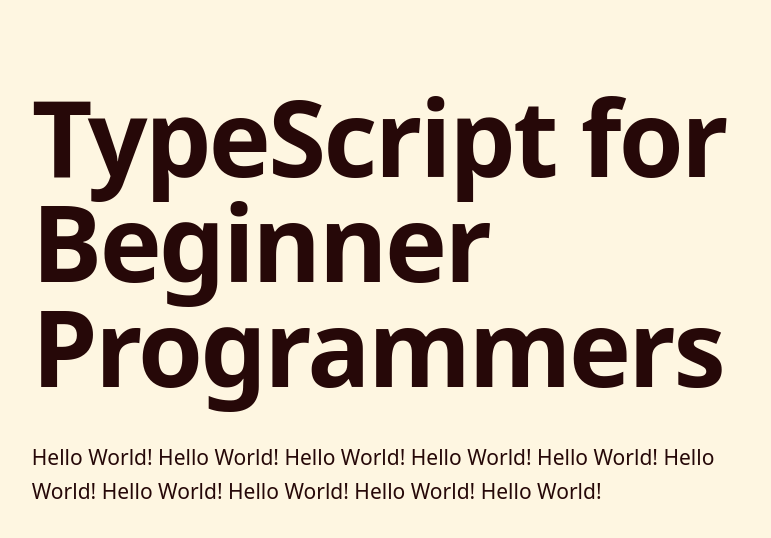
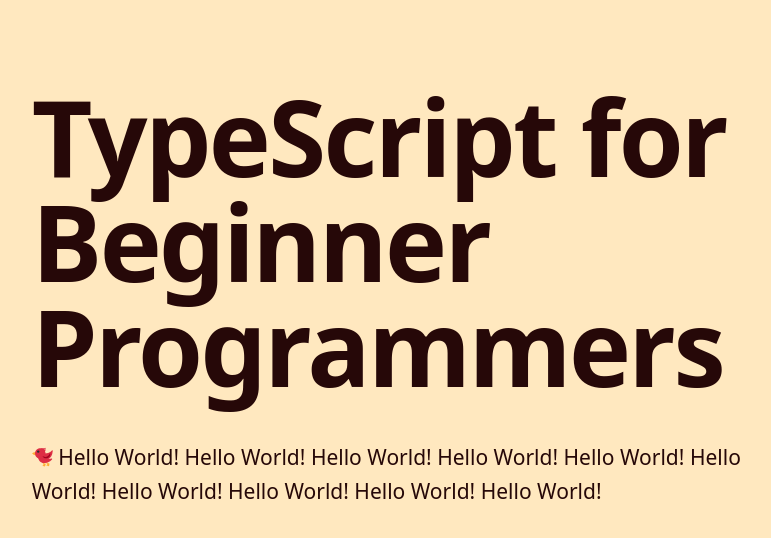
Before and after one commit to chibicode/TypeScript-for-Beginner-Programmers, a Next.js app: page / in a window 1280 px wide. Shown: the top 538 px of the page, without its empty margins (244-1015 px from the left). Built offline with nearby package versions, Linux system fonts and the light colour scheme.

Commit message:
Emoji support

```diff
--- a/package.json
+++ b/package.json
@@ -19,9 +19,11 @@
     "start": "next start",
     "tsc": "tsc",
     "eslint": "eslint --ext .js,.ts,.tsx .",
-    "eslint:fix": "eslint --ext .js,.ts,.tsx --fix ."
+    "eslint:fix": "eslint --ext .js,.ts,.tsx --fix .",
+    "svgr": "svgr --ext tsx --no-svgo --no-dimensions -d ."
   },
   "devDependencies": {
+    "@svgr/cli": "^4.3.3",
     "@types/color": "^3.0.0",
     "@types/luxon": "^1.15.2",
     "@types/node": "^12.12.7",
--- /dev/null
+++ b/src/components/Emoji/Bird.tsx
@@ -0,0 +1,41 @@
+import React from 'react'
+
+const SvgBird = (props: React.SVGProps<SVGSVGElement>) => (
+  <svg viewBox="0 0 36 36" {...props}>
+    <path
+      fill="#FFAC33"
+      d="M8.916 12.88c-.111 1.652 1.768 3.126-.712 2.959-2.48-.167-7.836-2.533-7.768-3.53s3.708-2.757 6.188-2.59c2.48.166 2.404 1.508 2.292 3.161zm20.122 16.049c-.202-.032-.392.015-.564.095-2.325.232-3.225-1.885-3.225-1.885-.439-.336-.981-2.009-1.589-1.215l.187 1.402c.187 1.402 2.57 3.224 2.57 3.224l-1.215 1.589c-.336.439-.252 1.066.187 1.402.439.336 1.066.252 1.402-.187l.673-.88-.039.249c-.087.546.285 1.058.831 1.145.546.087 1.058-.285 1.145-.831l.47-2.963c.085-.546-.287-1.058-.833-1.145zm-6.278.623c-.196-.058-.39-.037-.572.018-2.335-.082-2.944-2.3-2.944-2.3-.39-.392-.703-2.123-1.412-1.417l-.003 1.414c-.003 1.414 2.115 3.539 2.115 3.539l-1.417 1.412c-.392.39-.393 1.023-.003 1.414.39.392 1.023.393 1.414.003l.785-.782-.073.242c-.159.529.141 1.086.67 1.246.529.159 1.087-.141 1.246-.67l.862-2.873c.162-.53-.138-1.087-.668-1.246z"
+    />
+    <path
+      fill="#DD2E44"
+      d="M35.009 6.729c-.383-.17-.758-.057-1.05.244-.054.056-4.225 6.306-14.532 4.944-.34-.045 3.139 11.968 3.199 11.962.124-.014 3.07-.368 6.14-2.553 2.818-2.005 6.284-5.991 6.797-13.598.028-.418-.171-.828-.554-.999z"
+    />
+    <path
+      fill="#DD2E44"
+      d="M34.477 21.108c-.204-.336-.59-.56-.979-.471-1.293.295-3.197.543-4.53.453-6.357-.428-9.361-4.129-9.392-4.16-.275-.282.466 11.552.816 11.576 9.194.62 13.862-6.027 14.057-6.31.222-.326.233-.751.028-1.088z"
+    />
+    <path
+      fill="#DD2E44"
+      d="M24.586 19.016c-.371 5.51 1.316 9.861-4.194 9.489-5.51-.371-10.145-4.92-9.774-10.431s14.34-4.568 13.968.942z"
+    />
+    <path
+      fill="#DD2E44"
+      d="M23.257 12.412c-.353 5.235-3.922 9.257-9.156 8.904-5.235-.353-9.193-4.882-8.84-10.117.353-5.235 4.832-8.444 10.067-8.091 4.001.269 8.24 4.683 7.929 9.304z"
+    />
+    <circle fill="#292F33" cx={10.67} cy={8.989} r={2} />
+    <path
+      fill="#A0041E"
+      d="M18.179 16.645s7.63 5.648 12.387-4.459c.396-.842 1.685.793.099 4.162s-8.175 6.44-12.04 1.536c-.815-1.035-.446-1.239-.446-1.239z"
+    />
+    <path
+      fill="#DD2E44"
+      d="M15.327 3.107s6.246.254 7.798-.477.136 2.932-3.262 3.789-4.536-3.312-4.536-3.312z"
+    />
+    <path
+      fill="#DD2E44"
+      d="M17.428 5.788s4.501.136 6.054-.594.136 2.932-3.262 3.789c-3.399.857-2.792-3.195-2.792-3.195z"
+    />
+  </svg>
+)
+
+export default SvgBird
--- /dev/null
+++ b/src/components/Emoji/index.tsx
@@ -0,0 +1,36 @@
+/** @jsx jsx */
+import { css, jsx } from '@emotion/core'
+import Bird from 'src/components/Emoji/Bird'
+
+export const emojiToComponent = {
+  bird: Bird
+}
+
+const Emoji = ({
+  type,
+  noVerticalTransform
+}: {
+  type: keyof typeof emojiToComponent
+  noVerticalTransform?: boolean
+}) => {
+  const Component = emojiToComponent[type]
+  return (
+    <span
+      css={[
+        css`
+          display: inline-flex;
+          vertical-align: middle;
+          height: 1em;
+        `,
+        !noVerticalTransform &&
+          css`
+            transform: translateY(-0.125em);
+          `
+      ]}
+    >
+      <Component />
+    </span>
+  )
+}
+
+export default Emoji
--- a/src/components/GlobalStyles.tsx
+++ b/src/components/GlobalStyles.tsx
@@ -15,7 +15,7 @@
             html {
               font-size: 18px;
               color: ${colors('black')};
-              background: ${colors('lightYellow1')};
+              background: ${colors('lightYellow2')};
               line-height: ${lineHeights(1.6)};
             }
 
--- a/src/lib/theme/colors.ts
+++ b/src/lib/theme/colors.ts
@@ -1,6 +1,7 @@
 export const allColors = {
   black: '#260808',
-  lightYellow1: '#FEF6E1'
+  lightYellow1: '#FEF5DD',
+  lightYellow2: '#FFE8BF'
 }
 
 const colors = (x: keyof typeof allColors) => allColors[x]
--- a/src/pages/index.tsx
+++ b/src/pages/index.tsx
@@ -1,11 +1,13 @@
 import React from 'react'
 import Page from 'src/components/Page'
+import Emoji from 'src/components/Emoji'
 
 const Index = () => (
   <Page>
     <p>
+      <Emoji type="bird" /> Hello World! Hello World! Hello World! Hello World!
       Hello World! Hello World! Hello World! Hello World! Hello World! Hello
-      World! Hello World! Hello World! Hello World! Hello World!{' '}
+      World!{' '}
     </p>
   </Page>
 )
```
Also changed, not shown: .svgrrc.js (added), 2 other files (tests, documents, lock files or other folders).
